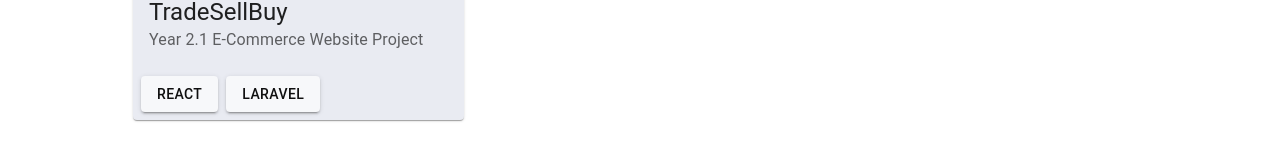
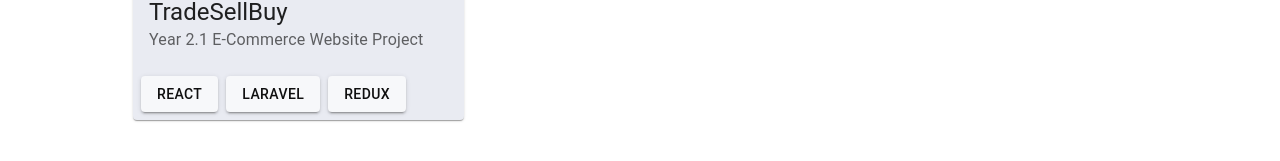
Before and after one commit to shantatei/ts-react-portfolio, a React (Create React App) app: page /projects in a window 1280 px wide. Shown: the part 343-504 px from the top of the page. Built offline with nearby package versions, Linux system fonts and the light colour scheme.

Commit message:
fixed dark mode shadow

```diff
--- a/src/layout/projects/Projects.tsx
+++ b/src/layout/projects/Projects.tsx
@@ -2,11 +2,7 @@
 import {
   Typography,
   Stack,
-  Card,
-  CardHeader,
-  CardActions,
   Grid,
-  Button,
 } from "@mui/material";
 import ProjectCard from "./components/ProjectCard";
 
@@ -33,7 +29,7 @@
     name: "TradeSellBuy",
     description: "Year 2.1 E-Commerce Website Project",
     githubLink: "https://github.com/shantatei/tsb-frontend",
-    tags: ["React", "Laravel"],
+    tags: ["React", "Laravel","Redux"],
   },
 ];
 
--- a/src/layout/projects/components/ProjectCard.tsx
+++ b/src/layout/projects/components/ProjectCard.tsx
@@ -6,12 +6,16 @@
   Button,
   CardActionArea,
 } from "@mui/material";
+import { useColorMode } from "../../../context/ColorModeContext";
 
 const ProjectCard = ({ project }: any) => {
+  const { mode } = useColorMode();
+  const isDark = mode === "dark";
+
   return (
     <Card
       sx={{
-        ":hover": { boxShadow: "0 5px 10px grey" },
+        ":hover": { boxShadow: !isDark ? "0 5px 10px grey" : null },
         transition: "all ease-in 300ms",
       }}
     >
```
